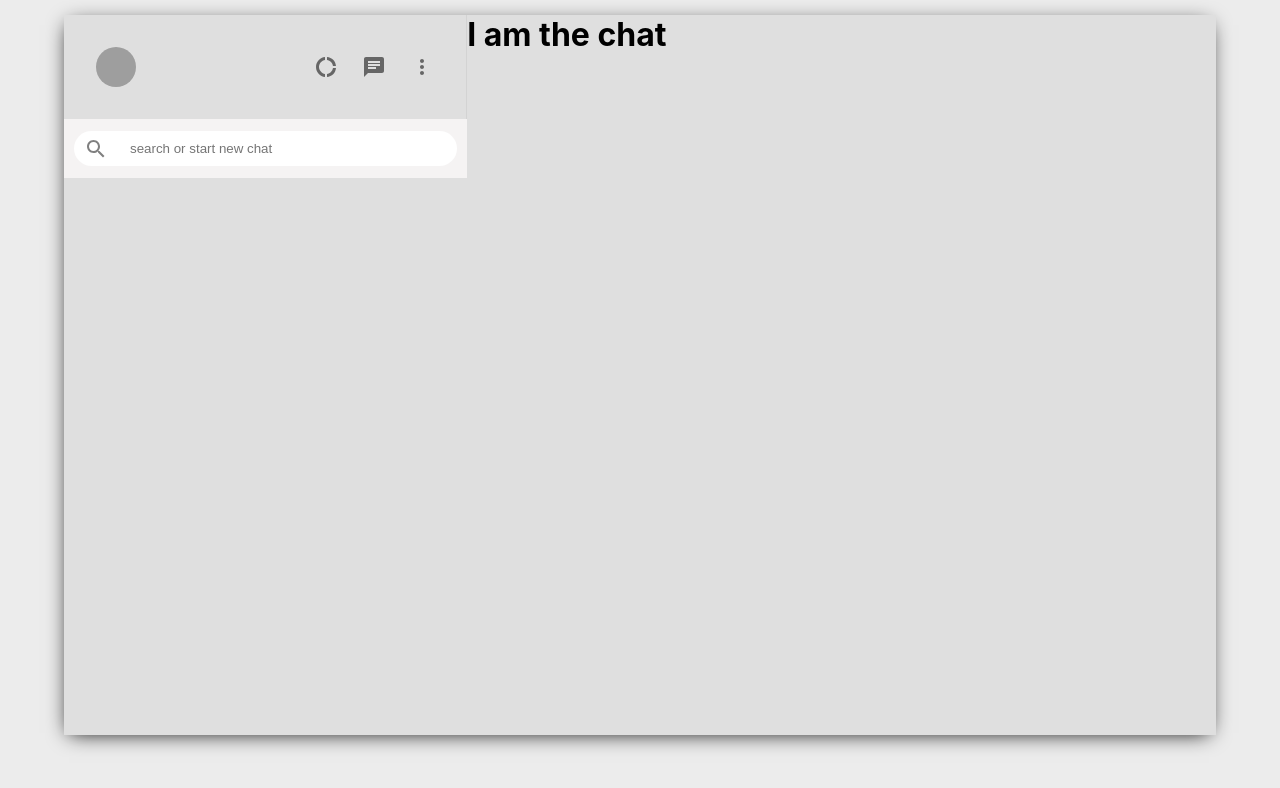
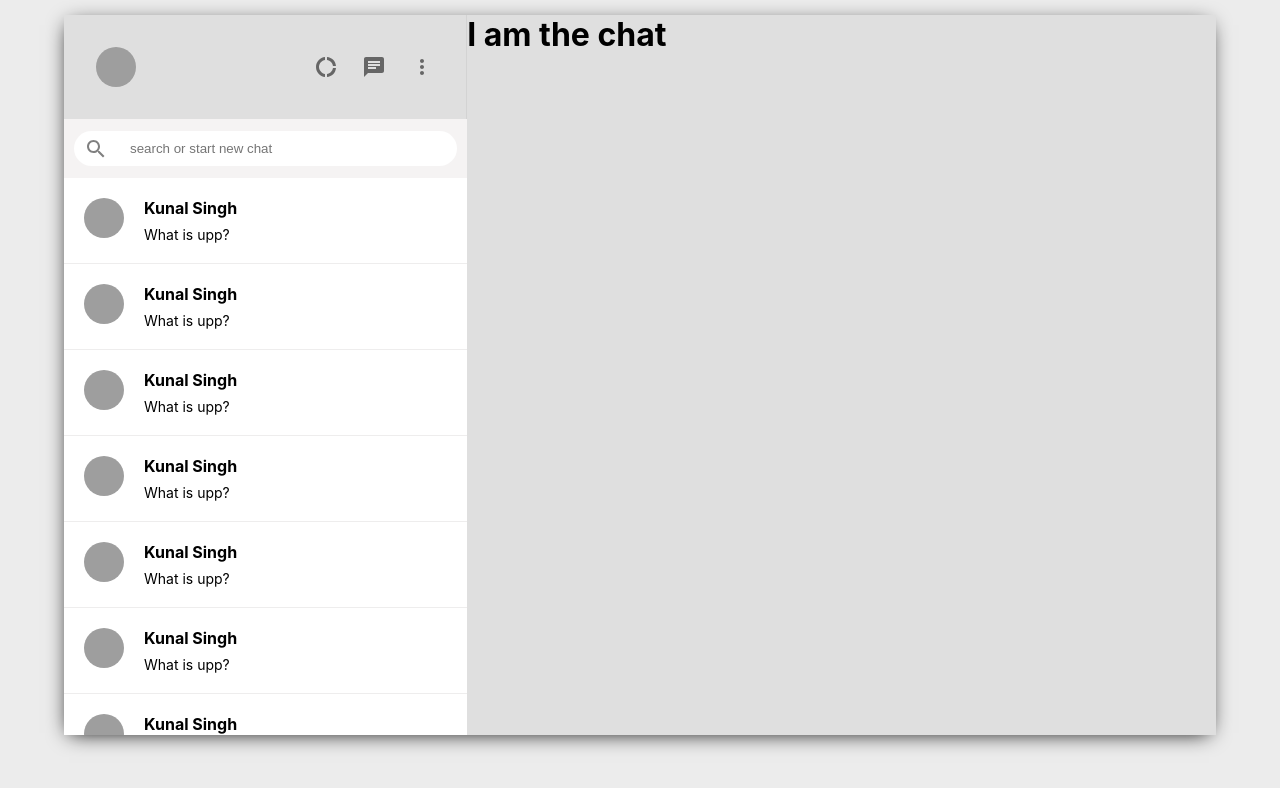
Before and after one commit to singhkunal2050/Whatsapp-mern-clone, a React (Create React App) app: page / in a window 1280 px wide. Shown: the top 788 px of the page. Built offline with nearby package versions, Linux system fonts and the light colour scheme; grey boxes are pictures that could not be loaded.

Commit message:
sidebar done

```diff
--- a/src/Sidebar.css
+++ b/src/Sidebar.css
@@ -50,3 +50,9 @@
   margin-left: 10px;
   outline-width: 0;
 }
+
+.sidebar__chats{
+  flex:1;
+  background: white;
+  overflow: scroll;
+}
--- a/src/Sidebar.js
+++ b/src/Sidebar.js
@@ -4,8 +4,9 @@ import ChatIcon from '@material-ui/icons/Chat';
 import DonutLargeIcon from '@material-ui/icons/DonutLarge';
 import MoreVertIcon from '@material-ui/icons/MoreVert';
 import SearchOutlined from '@material-ui/icons/SearchOutlined';
+import { Avatar, IconButton } from '@material-ui/core';
 
-import { Avatar, IconButton } from '@material-ui/core';
+import SidebarChat from './SidebarChat'
 
 function Sidebar() {
   return (
@@ -36,6 +37,15 @@ function Sidebar() {
         </div>
       </div>
 
+      <div className="sidebar__chats">
+        <SidebarChat/>
+        <SidebarChat/>
+        <SidebarChat/>
+        <SidebarChat/>
+        <SidebarChat/>
+        <SidebarChat/>
+        <SidebarChat/>
+      </div>
 
     </div>
   )
--- /dev/null
+++ b/src/SidebarChat.css
@@ -0,0 +1,23 @@
+.sidebarChat{
+  display: flex;
+  padding: 20px;
+  cursor: pointer;
+  border-bottom: 1px solid #eeeded;
+}
+
+.sidebarChat:hover{
+  background: gainsboro;
+}
+
+.sidebarChat__info{
+  margin-left: 20px;
+}
+
+.sidebarChat__info > h2{
+  font-size: 16px;
+  margin-bottom: 8px;
+}
+
+.sidebarChat__info > p{
+  font-size: 14px;
+}
--- /dev/null
+++ b/src/SidebarChat.js
@@ -0,0 +1,17 @@
+import React from 'react'
+import './SidebarChat.css'
+import { Avatar } from '@material-ui/core'
+
+function SidebarChat() {
+  return (
+    <div className="sidebarChat">
+      <Avatar src ="https://api.adorable.io/avatars/285/abott@adorable.png" />
+      <div className="sidebarChat__info">
+          <h2>Kunal Singh</h2>
+          <p>What is upp?</p>
+      </div>
+    </div>
+  )
+}
+
+export default SidebarChat
```
